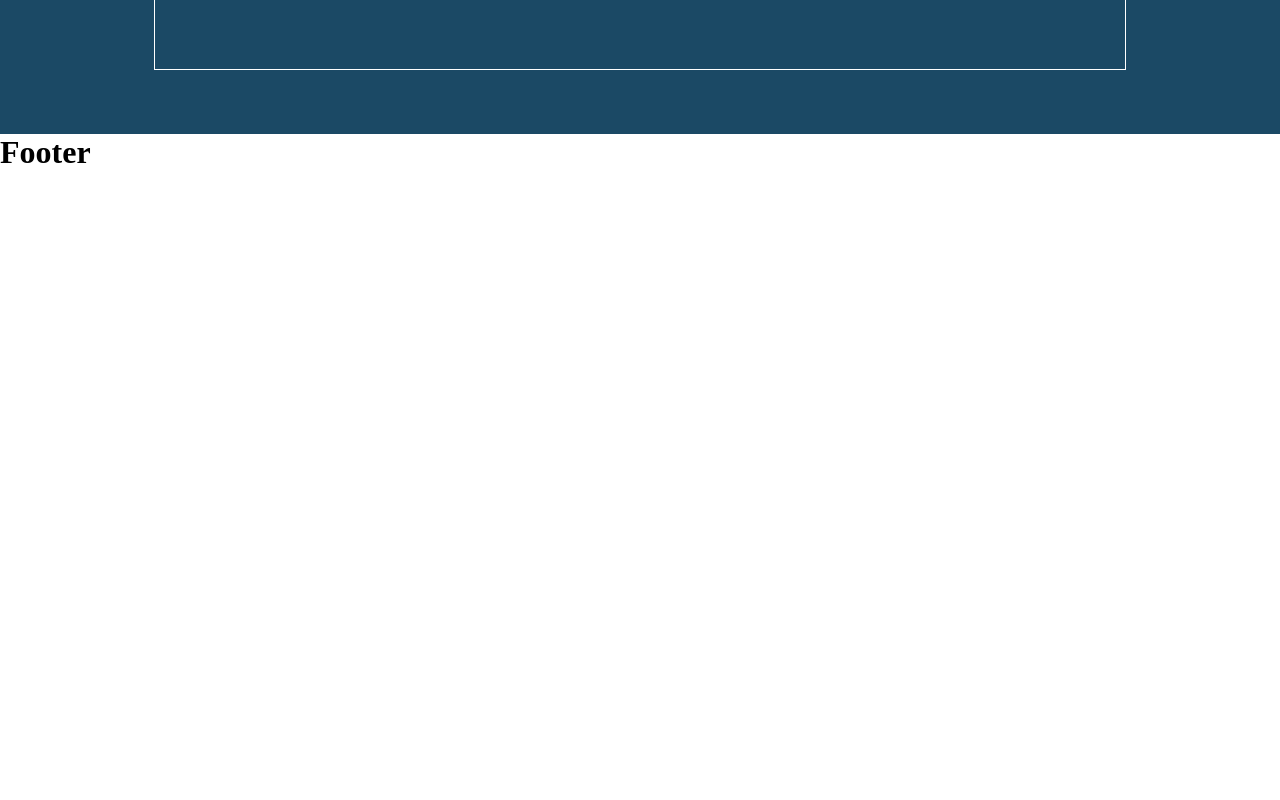
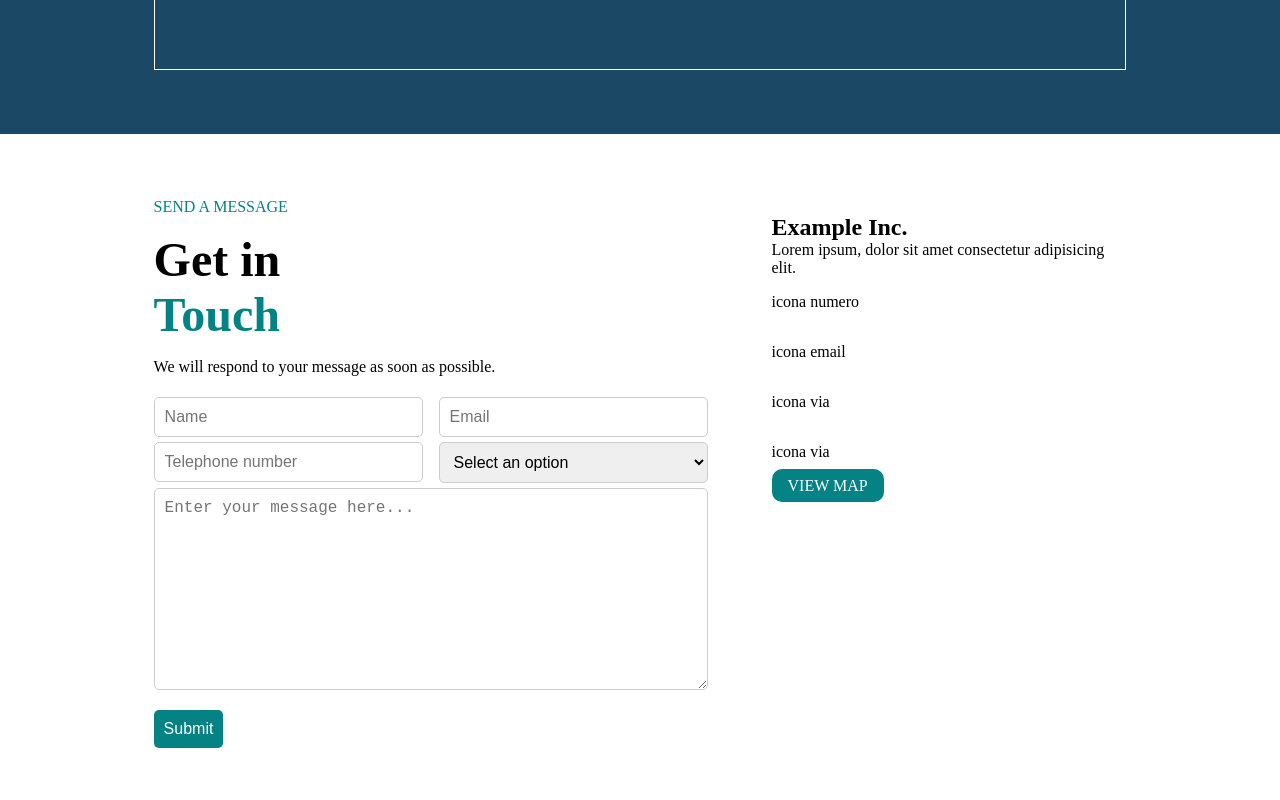
Before and after one commit to TommasoGalistu/proj-html-vuejs, a Vue app: page / in a window 1280 px wide. Shown: the part 3620-4420 px from the top of the page. Before the commit the page ends 3791 px from the top, so only its background shows below. Built offline with nearby package versions, Linux system fonts and the light colour scheme.

Commit message:
feat:structure and content section form

```diff
--- /dev/null
+++ b/src/page/HomaPageSection/FormSection.vue
@@ -0,0 +1,209 @@
+<script>
+export default {
+  name: "FormSection",
+  data() {
+    return {
+      formData: {
+        name: "",
+        email: "",
+        phone: "",
+        options: "",
+        text: "",
+      },
+    };
+  },
+  methods: {
+    async handleSubmit() {
+      if (this.validateForm()) {
+        try {
+          const response = await fetch("/submit", {
+            method: "POST",
+            headers: {
+              "Content-Type": "application/json",
+            },
+            body: JSON.stringify(this.formData),
+          });
+          const data = await response.json();
+          console.log("Success:", data);
+          alert("Form submitted successfully!");
+        } catch (error) {
+          console.error("Error:", error);
+          alert("Error submitting form!");
+        }
+      } else {
+        alert("Please fill out all fields.");
+      }
+    },
+    validateForm() {
+      const { name, email, phone, options, text } = this.formData;
+      return name && email && phone && options && text;
+    },
+  },
+};
+</script>
+<template>
+  <div class="sfondo">
+    <div class="container">
+      <div class="contForm">
+        <span>SEND A MESSAGE</span>
+        <h2>
+          Get in
+          <span class="evidenziata"
+            ><h2>Touch</h2>
+            <span class="sottolineatura"></span
+          ></span>
+        </h2>
+        <p>We will respond to your message as soon as possible.</p>
+        <form @submit.prevent="handleSubmit">
+          <div class="row">
+            <div>
+              <input
+                type="text"
+                v-model="formData.name"
+                placeholder="Name"
+                required
+              />
+            </div>
+            <div>
+              <input
+                type="email"
+                v-model="formData.email"
+                placeholder="Email"
+                required
+              />
+            </div>
+          </div>
+          <div class="row">
+            <div>
+              <input
+                type="tel"
+                v-model="formData.phone"
+                placeholder="Telephone number"
+                required
+              />
+            </div>
+            <div>
+              <select v-model="formData.options" required>
+                <option value="" disabled selected>Select an option</option>
+                <option value="option1">Option 1</option>
+                <option value="option2">Option 2</option>
+                <option value="option3">Option 3</option>
+                <option value="option4">Option 4</option>
+                <option value="option5">Option 5</option>
+              </select>
+            </div>
+          </div>
+          <div class="contTextArea">
+            <textarea
+              v-model="formData.text"
+              cols="30"
+              rows="10"
+              placeholder="Enter your message here..."
+              required
+            ></textarea>
+          </div>
+          <button type="submit">Submit</button>
+        </form>
+      </div>
+      <div class="contContact">
+        <h2>Example Inc.</h2>
+        <p>Lorem ipsum, dolor sit amet consectetur adipisicing elit.</p>
+        <div class="contatti">icona <span>numero</span></div>
+        <div class="contatti">icona <span>email</span></div>
+        <div class="contatti">icona <span>via</span></div>
+        <div class="contatti">icona <span>via</span></div>
+        <div class="button"><span>VIEW MAP</span></div>
+      </div>
+    </div>
+  </div>
+</template>
+
+<style lang='scss' scoped>
+@use "../../style/partials/variable.scss" as *;
+@use "../../style/partials/mixin.scss" as *;
+@use "../../style/general.scss" as *;
+
+.sfondo {
+  background-color: white;
+  width: 100%;
+  height: 100vh;
+
+  .container {
+    padding: 4rem 0;
+    display: flex;
+    gap: 3rem;
+
+    .contForm {
+      display: flex;
+      flex-direction: column;
+      gap: 1rem;
+      width: 60%;
+      span {
+        color: $colorStyleJambo;
+      }
+      h2 {
+        font-size: 3rem;
+      }
+      .row {
+        display: flex;
+        gap: 1rem;
+
+        & > div {
+          flex: 1;
+        }
+      }
+
+      .contTextArea {
+        width: 100%;
+        textarea {
+          max-width: 100%;
+          min-width: 100%;
+          max-height: 13rem;
+          min-height: 8rem;
+          padding: 10px;
+          margin-top: 5px;
+          border-radius: 5px;
+          border: 1px solid #ccc;
+          font-size: 16px;
+        }
+      }
+
+      input,
+      select {
+        width: 100%;
+        padding: 10px;
+        margin-top: 5px;
+        border-radius: 5px;
+        border: 1px solid #ccc;
+        font-size: 16px;
+      }
+
+      button {
+        // width: 100%;
+        margin-top: 1rem;
+        background-color: $colorStyleJambo;
+        color: white;
+        cursor: pointer;
+        padding: 10px;
+        border: none;
+        border-radius: 5px;
+        font-size: 16px;
+      }
+
+      button:hover {
+        background-color: $colorStyleJamboHover;
+      }
+    }
+    .contContact {
+      width: 40%;
+      padding: 1rem;
+      .button {
+        @include button-styles(0.5rem 1rem, 0.4rem 1);
+      }
+      .contatti {
+        padding: 1rem 0;
+      }
+    }
+  }
+}
+</style>
--- a/src/page/HomePage.vue
+++ b/src/page/HomePage.vue
@@ -4,6 +4,7 @@ import SectionCard from "./HomaPageSection/SectionCard.vue";
 import SecondSection from "./HomaPageSection/SecondSection.vue";
 import ActionProject from "./HomaPageSection/ActionProject.vue";
 import BannerSection from "./HomaPageSection/BannerSection.vue";
+import FormSection from "./HomaPageSection/FormSection.vue";
 export default {
   name: "HomePage",
   components: {
@@ -12,6 +13,7 @@ export default {
     SecondSection,
     ActionProject,
     BannerSection,
+    FormSection,
   },
 };
 </script>
@@ -22,6 +24,7 @@ export default {
   <SecondSection />
   <ActionProject />
   <BannerSection />
+  <FormSection />
 </template>
 
 <style lang="scss" scoped>
```
